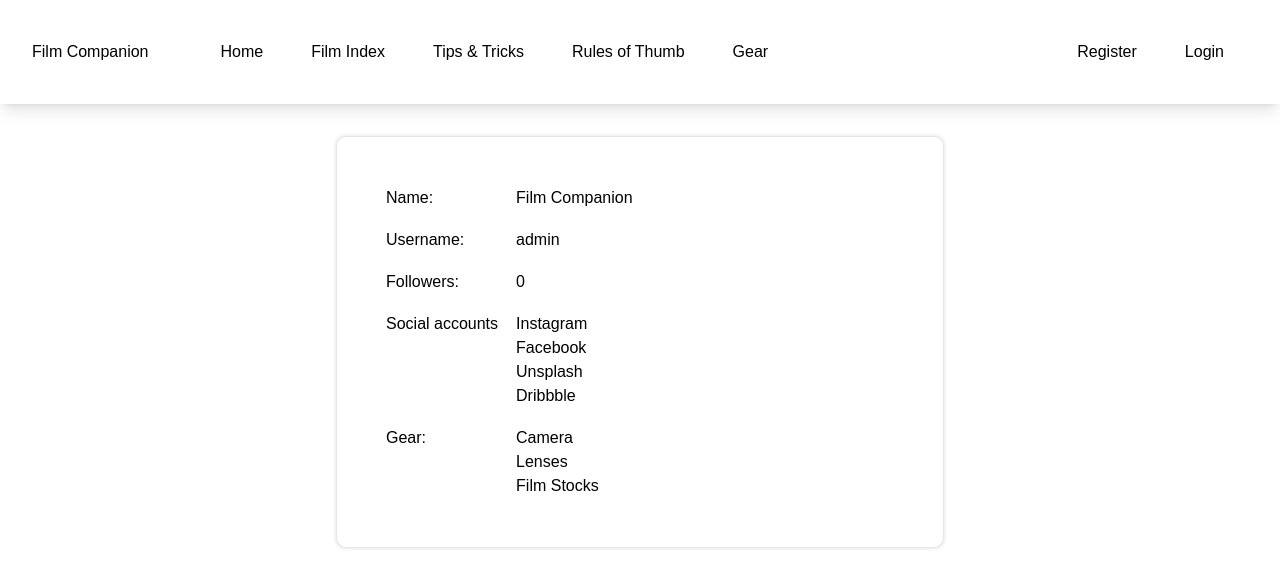
After one commit to nickterhaar/film-companion, a Flask app: page /admin in a window 1280 px wide. The commit adds this page. Shown: the top 587 px of the page. Run offline with Flask 3, Linux system fonts and the light colour scheme; data comes from the database, SQL or seed files in the repository; some libraries are stand-ins or nearby versions.

Commit message:
made some changes to information that is stored in session after login and some first code for user profile

```diff
--- a/app.py
+++ b/app.py
@@ -109,6 +109,9 @@ def login():
             return redirect('/register')
         if hash.check_value(user.pass_hash, login_form.password.data, salt=login_form.username.data):
             session['user_id'] = user.id
+            session['first_name'] = user.first_name
+            session['last_name'] = user.last_name
+            session['username'] = user.username
             session['admin'] = user.admin
             return redirect('/')
         else:
@@ -173,5 +176,12 @@ def film(id):
     return render_template('film.html', film=film)
 
 
+@app.route('/<username>')
+def user(username):
+    user = User.query.filter_by(username=username).first()
+
+    return render_template('user.html', user=user)
+
+
 with app.app_context():
     db.create_all()
--- a/static/dist/output.css
+++ b/static/dist/output.css
@@ -630,20 +630,16 @@ video {
   margin-top: 2rem;
 }
 
-.mb-16 {
-  margin-bottom: 4rem;
-}
-
-.mt-16 {
-  margin-top: 4rem;
-}
-
 .block {
   display: block;
 }
 
 .flex {
   display: flex;
+}
+
+.table {
+  display: table;
 }
 
 .grid {
@@ -682,6 +678,16 @@ video {
 .w-max {
   width: -moz-max-content;
   width: max-content;
+}
+
+.border-separate {
+  border-collapse: separate;
+}
+
+.border-spacing-4 {
+  --tw-border-spacing-x: 1rem;
+  --tw-border-spacing-y: 1rem;
+  border-spacing: var(--tw-border-spacing-x) var(--tw-border-spacing-y);
 }
 
 .cursor-default {
@@ -770,6 +776,10 @@ video {
   text-align: center;
 }
 
+.align-top {
+  vertical-align: top;
+}
+
 .align-middle {
   vertical-align: middle;
 }
@@ -788,19 +798,14 @@ video {
   font-style: italic;
 }
 
+.text-sd-red {
+  --tw-text-opacity: 1;
+  color: rgb(204 0 71 / var(--tw-text-opacity));
+}
+
 .text-white {
   --tw-text-opacity: 1;
   color: rgb(255 255 255 / var(--tw-text-opacity));
-}
-
-.text-black {
-  --tw-text-opacity: 1;
-  color: rgb(0 0 0 / var(--tw-text-opacity));
-}
-
-.text-sd-red {
-  --tw-text-opacity: 1;
-  color: rgb(204 0 71 / var(--tw-text-opacity));
 }
 
 .underline {
--- a/templates/film-index.html
+++ b/templates/film-index.html
@@ -1,5 +1,5 @@
 {% extends 'layout.html' %}
-{% from "filter_buttons.html" import filter_link with context %}
+{% from "macros/filter_buttons.html" import filter_link with context %}
 
 {% block content %}
 
--- a/templates/layout.html
+++ b/templates/layout.html
@@ -22,7 +22,7 @@
             <div class="nav-right flex">
                 <ul class="flex">
                     {% if session['user_id'] %}
-                        <p class="p-4 mx-2">User ID: {{ session['user_id'] }}</p>
+                        <li class="p-4 mx-2"><a href="/{{ session['username'] }}">{{ session['first_name'] }} {{ session['last_name'] }}</a></li>
                         <li class="p-4 mx-2"><a href="/logout">Logout</a></li>
                     {% else %}
                         <li class="p-4 mx-2"><a href="/register">Register</a></li>
--- /dev/null
+++ b/templates/user.html
@@ -0,0 +1,43 @@
+{% extends 'layout.html' %}
+
+{% block content %}
+
+    <div class="content-box w-1/2 mx-auto">
+        <table class="border-separate border-spacing-4">
+            <tr>
+                <td class="align-top">Name:</td>
+                <td class="align-top">{{ user.first_name }} {{ user.last_name }}</td>
+            </tr>
+            <tr>
+                <td class="align-top">Username:</td>
+                <td class="align-top">{{ user.username }}</td>
+            </tr>
+            <tr>
+                <td class="align-top">Followers:</td>
+                <td class="align-top">0</td>
+            </tr>
+            <tr>
+                <td class="align-top">Social accounts</td>
+                <td class="align-top">
+                    <ul>
+                        <li>Instagram</li>
+                        <li>Facebook</li>
+                        <li>Unsplash</li>
+                        <li>Dribbble</li>
+                    </ul>
+                </td>
+            </tr>
+            <tr>
+                <td class="align-top">Gear:</td>
+                <td class="align-top">
+                    <ul>
+                        <li>Camera</li>
+                        <li>Lenses</li>
+                        <li>Film Stocks</li>
+                    </ul>
+                </td>
+            </tr>
+        </table>
+    </div>
+
+{% endblock content %}
```
Also changed, not shown: templates/macros/filter_buttons.html (renamed from templates/filter_buttons.html).
